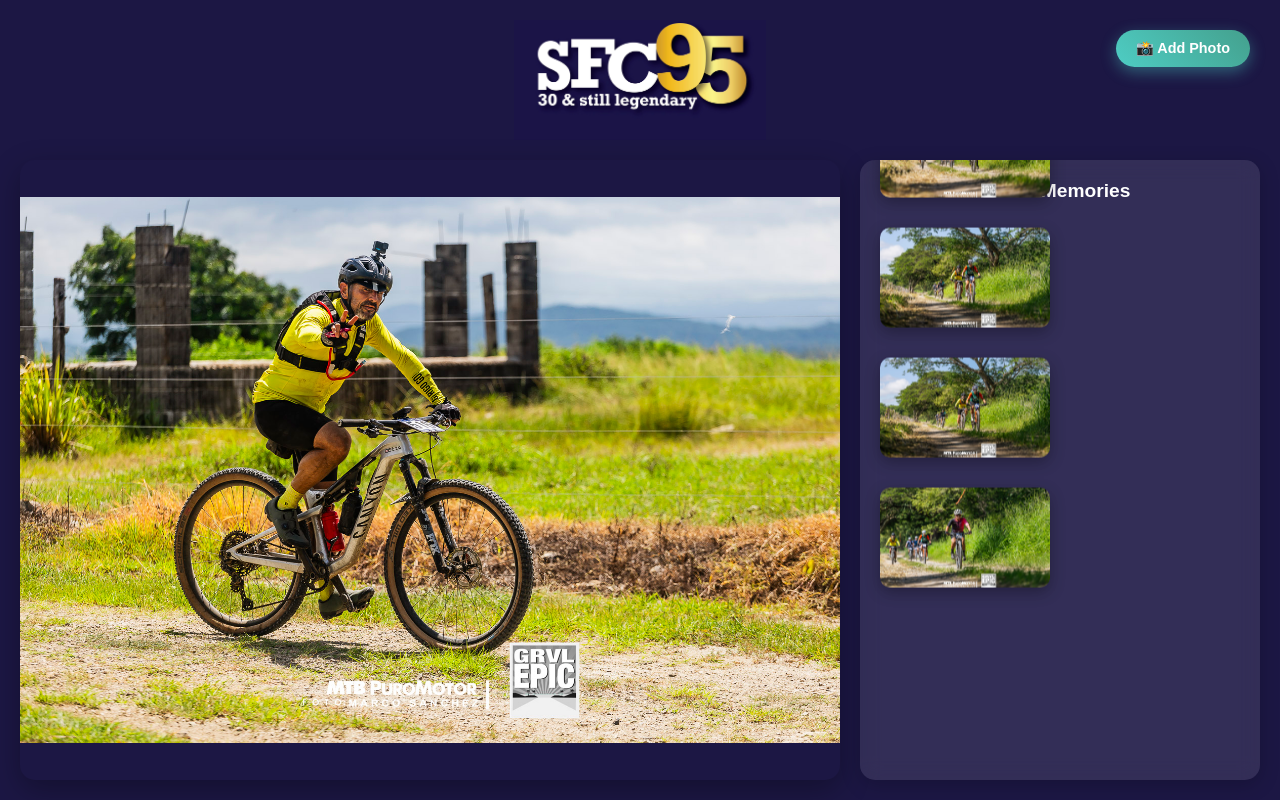
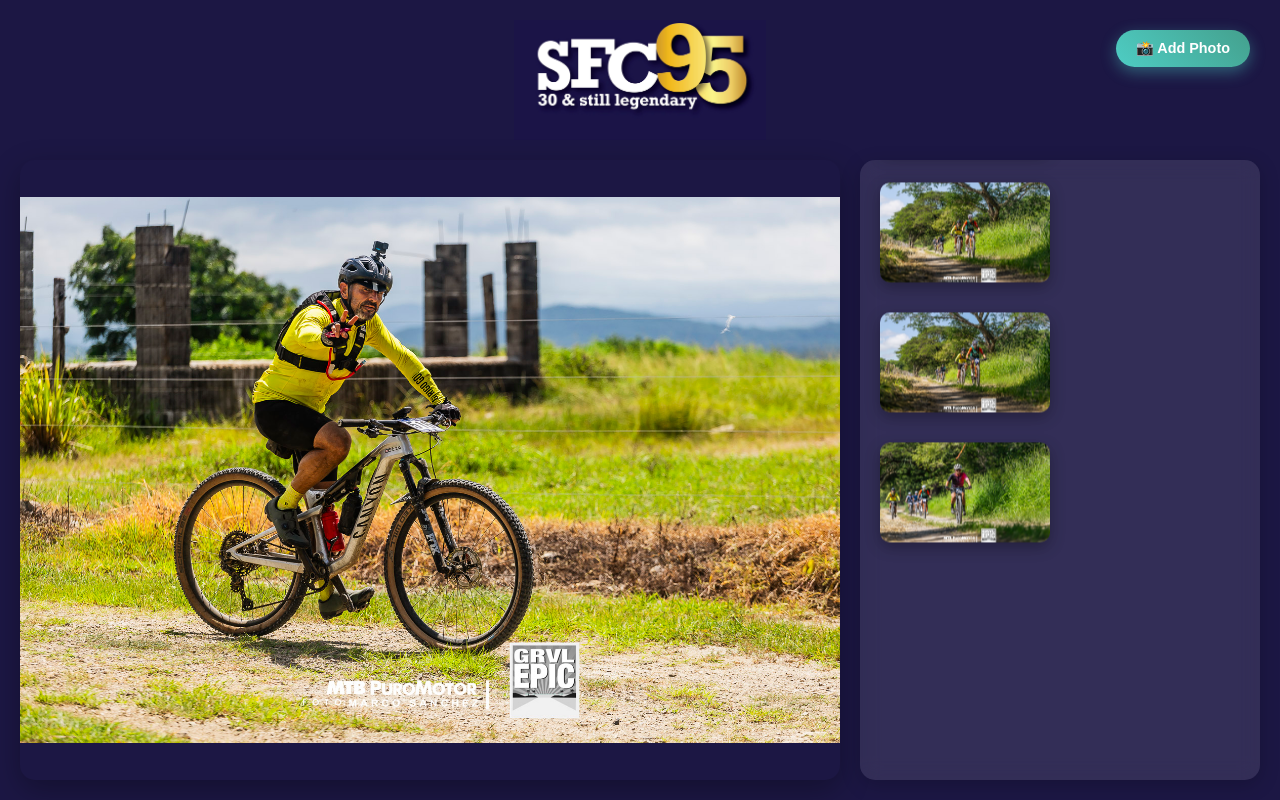
Before and after one commit to xmorera/party-slideshow, a Flask app: page / in a window 1280 px wide. Run offline with Flask 3, Linux system fonts and the light colour scheme.

Commit message:
remove more memories

```diff
--- a/templates/index.html
+++ b/templates/index.html
@@ -288,7 +288,6 @@
 
             <div class="carousel-container side-layout">
                 {% if carousel_images %}
-                    <h2 class="carousel-title">More Memories</h2>
                     <div class="carousel side-carousel">
                         {% for image in carousel_images %}
                             <div class="carousel-item side-item">
```
